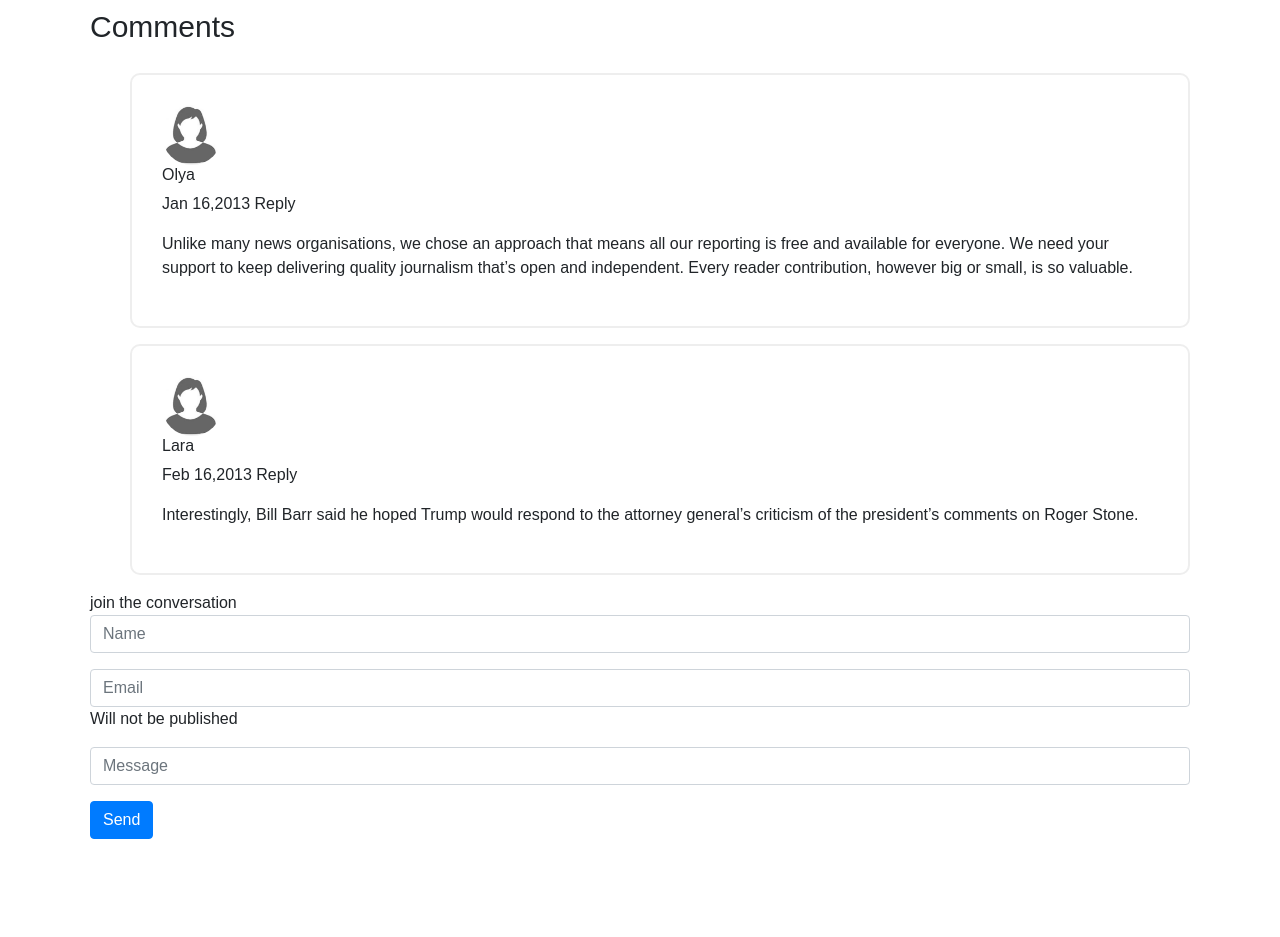
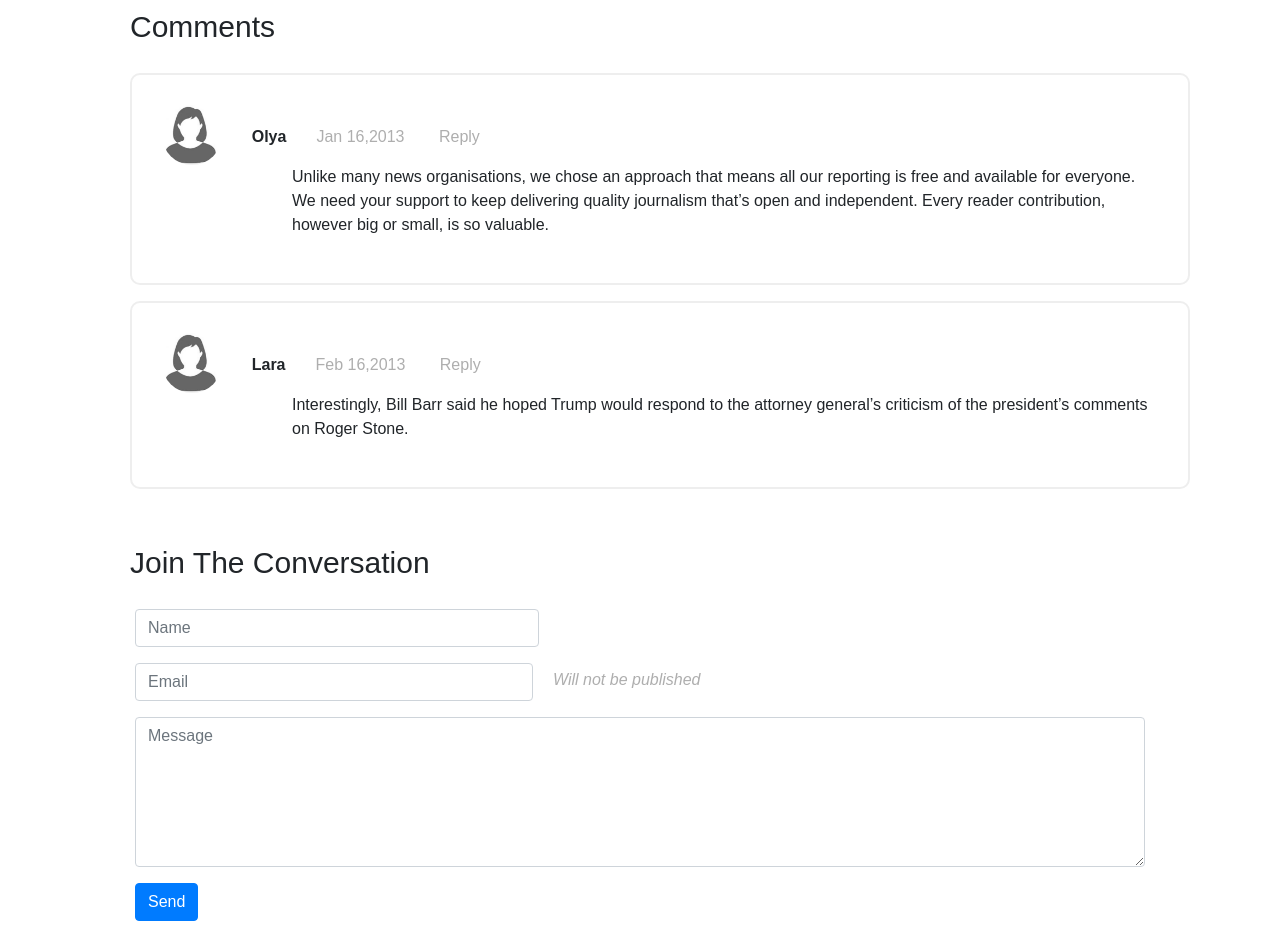
Before and after one commit to Rue281/google-news, an Angular app: page /details/1/1/1/1/1/1 in a window 1280 px wide. Shown: the part 1380-2317 px from the top of the page. Before the commit the page ends 2235 px from the top, so only its background shows below. Built offline with nearby package versions, Linux system fonts and the light colour scheme.

Commit message:
refactoring form component

```diff
--- a/src/app/form/form.component.css
+++ b/src/app/form/form.component.css
@@ -0,0 +1,25 @@
+form{
+    padding: 0 45px;
+}
+#name, .left{
+    width: 40%;
+}
+.container{
+    width: 100%;
+    padding-left: initial;
+}
+.left{
+    float: left;
+
+}
+.right{
+    float:left;
+    margin-left: 20px;
+    padding-top: 5px;
+    color: #AEAEAE;
+    font-style: italic;
+}
+#message{
+    height: 150px;
+    resize: vertical;
+}
--- a/src/app/form/form.component.html
+++ b/src/app/form/form.component.html
@@ -10,7 +10,8 @@
         </div>
 </div>
 
-<div class="form-group">
+<div class="container">
+<div class="form-group left">
         <input type="text" id="email" name="email" class="form-control" placeholder="Email" [(ngModel)]="model.email" #email="ngModel"
         [ngClass]="{ 'is-invalid': conversationForm.submitted && email.invalid }" required email>
 
@@ -18,13 +19,15 @@
             <div *ngIf="email.errors.required">Email is required</div>
             <div *ngIf="email.errors.email">Email must be a valid email address</div>
         </div>
-        Will not be published
+</div>
+<div class="right">Will not be published</div>
 </div>
 
 
 <div class="form-group">
-        <input type="text" id="message" name="message" class="form-control" placeholder="Message" [(ngModel)]="model.message" #message="ngModel"
+        <textarea type="text" id="message" name="message" class="form-control" placeholder="Message" [(ngModel)]="model.message" #message="ngModel"
         [ngClass]="{ 'is-invalid': conversationForm.submitted && message.invalid }" required>
+        </textarea>
 
         <div *ngIf="conversationForm.submitted && message.invalid" class="invalid-feedback">
 
--- a/src/app/news-details/news-details.component.css
+++ b/src/app/news-details/news-details.component.css
@@ -12,7 +12,8 @@ h1{
     color: #C3C2BE;
     padding-bottom: 40px;
 }
-.author{
+span.author{
+   text-transform: capitalize;
     color: red;
 
 }
@@ -39,9 +40,11 @@ img{    width: inherit;
      margin-left: 30px;
  }
 
- .comments h4{
+ .comments h4, .form h4{
+   text-transform: capitalize;
     padding-top: 40px;
     padding-bottom: 20px;
+    padding-left: 40px;
     font-size: 30px;
  }
 
@@ -55,8 +58,41 @@ img{    width: inherit;
     padding: 30px;
 
  }
+ .data{display:flex;
+flex-wrap: wrap;}
 
- li img{
+ .data img{
     max-height: 60px;
     border-radius: 30px;
  }
+
+ .data p{
+     padding-top:20px;
+ }
+
+ .data p:first-of-type{
+    padding-right: 30px;
+    padding-left: 30px;
+    font-weight: bold;
+ }
+
+ .data p:last-child{
+    color: #AEAEAE;
+    padding-right:30px;
+ }
+
+ .data span{
+     padding-left:30px;
+ }
+
+ li .text{
+   padding-left: 130px;
+
+
+ }
+ /* .form h4{
+    text-transform: capitalize;
+    font-size: 30px;
+
+    padding: 40px 45px 20px;
+ } */
--- a/src/app/news-details/news-details.component.html
+++ b/src/app/news-details/news-details.component.html
@@ -13,13 +13,17 @@
     <h4>Comments</h4>
     <ul *ngFor="let comment of comments">
         <li>
+            <div class="data">
             <img src="{{comment.image}}" alt="profile picture">
-            <h6>{{comment.name}}</h6>
+            <p>{{comment.name}}</p>
             <p>{{comment.date}} <span> Reply</span></p>
-            <p>{{comment.text}}</p>
+        </div>
+            <p class="text">{{comment.text}}</p>
         </li>
     </ul>
 </div>
-<div>join the conversation</div>
+<div class="form">
+    <h4>join the conversation</h4>
 <app-form></app-form>
 </div>
+</div>
```
